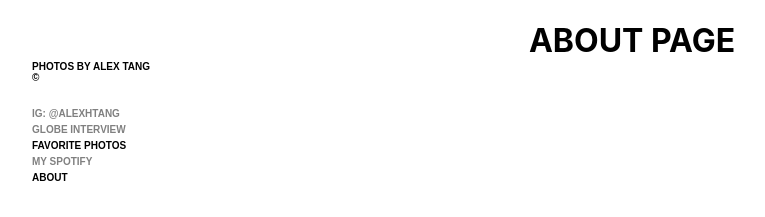
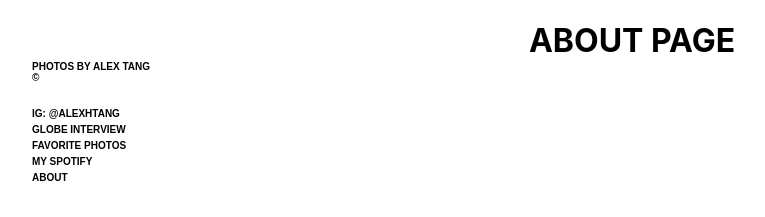
Before and after one commit to alexhtang/Alex-Tang-Personal-Site, a React (Create React App) app: page /about in a window 1280 px wide. Shown: the top 217 px of the page, without its empty margins (8-773 px from the left). Built offline with nearby package versions, Linux system fonts and the light colour scheme.

Commit message:
update for responsiveness

```diff
--- a/src/App.css
+++ b/src/App.css
@@ -65,7 +65,7 @@ html, body {
 
 .navBar ul li a{
     text-decoration: none;
-    color: gray;
+    color: black;
 }
 
 .navBar ul li a:hover{
```
Also changed, not shown: 1 other file (tests, documents, lock files or other folders).
